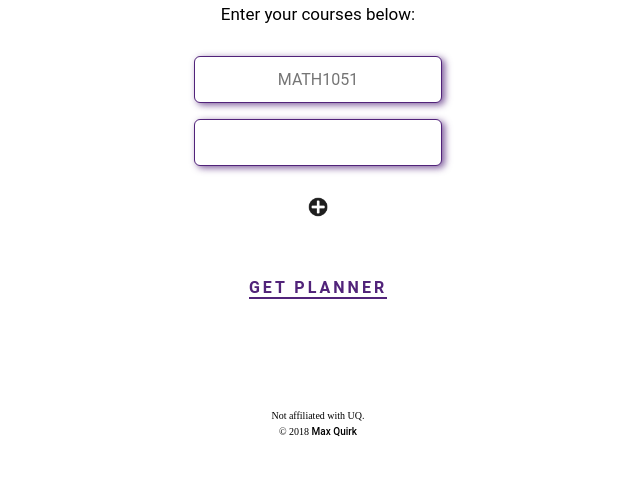
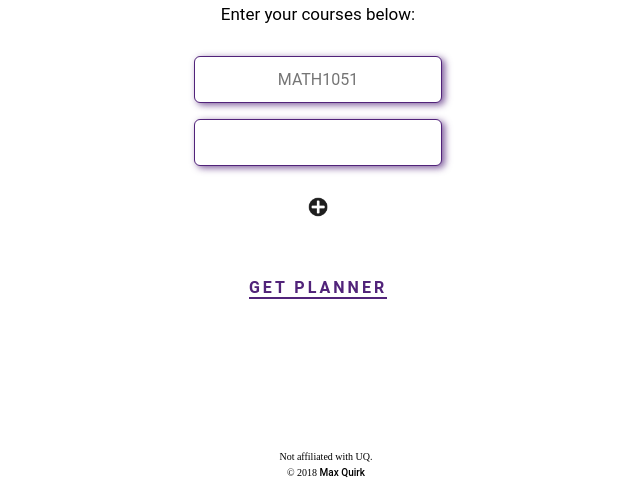
Before and after one commit to max-quirk/uq-assessment-planner, a Flask app: page / in a window 1280 px wide. Shown: the part 317-800 px from the top of the page, without its empty margins (322-962 px from the left). Run offline with Flask 2, Linux system fonts and the light colour scheme.

Commit message:
fixed footer position

```diff
--- a/static/title.css
+++ b/static/title.css
@@ -504,6 +504,10 @@ tr {
 
 footer {
 	font-size: 10px;
+	position: absolute;
+	bottom: 0;
+	text-align: center;
+	width: 100%;
 }
 
 footer div {
@@ -520,3 +524,8 @@ footer a {
 		text-transform: none;
 		font-size: 10px;
 }
+
+footer a:hover {
+	border-bottom: 1px solid black;
+	cursor: pointer;
+}
```
